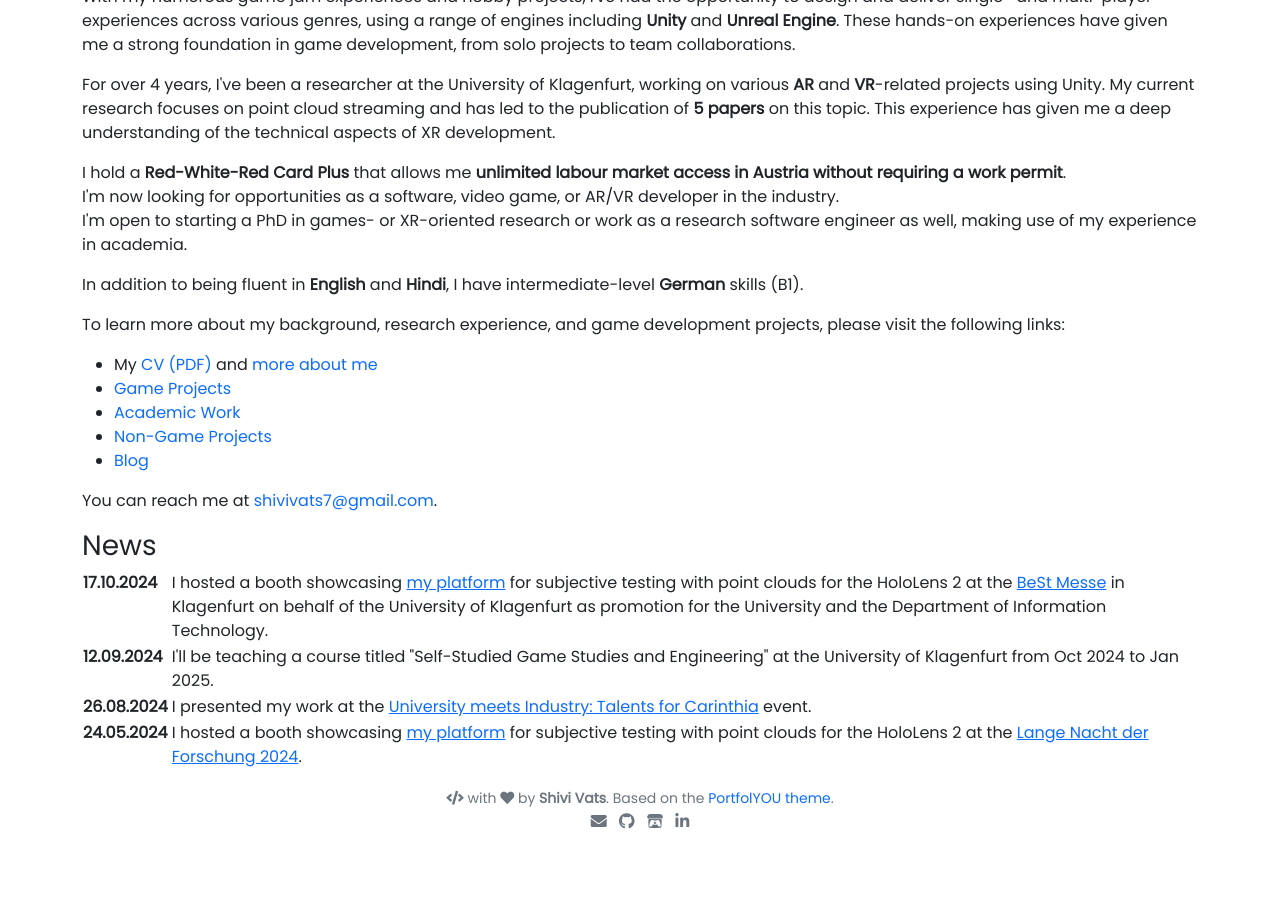
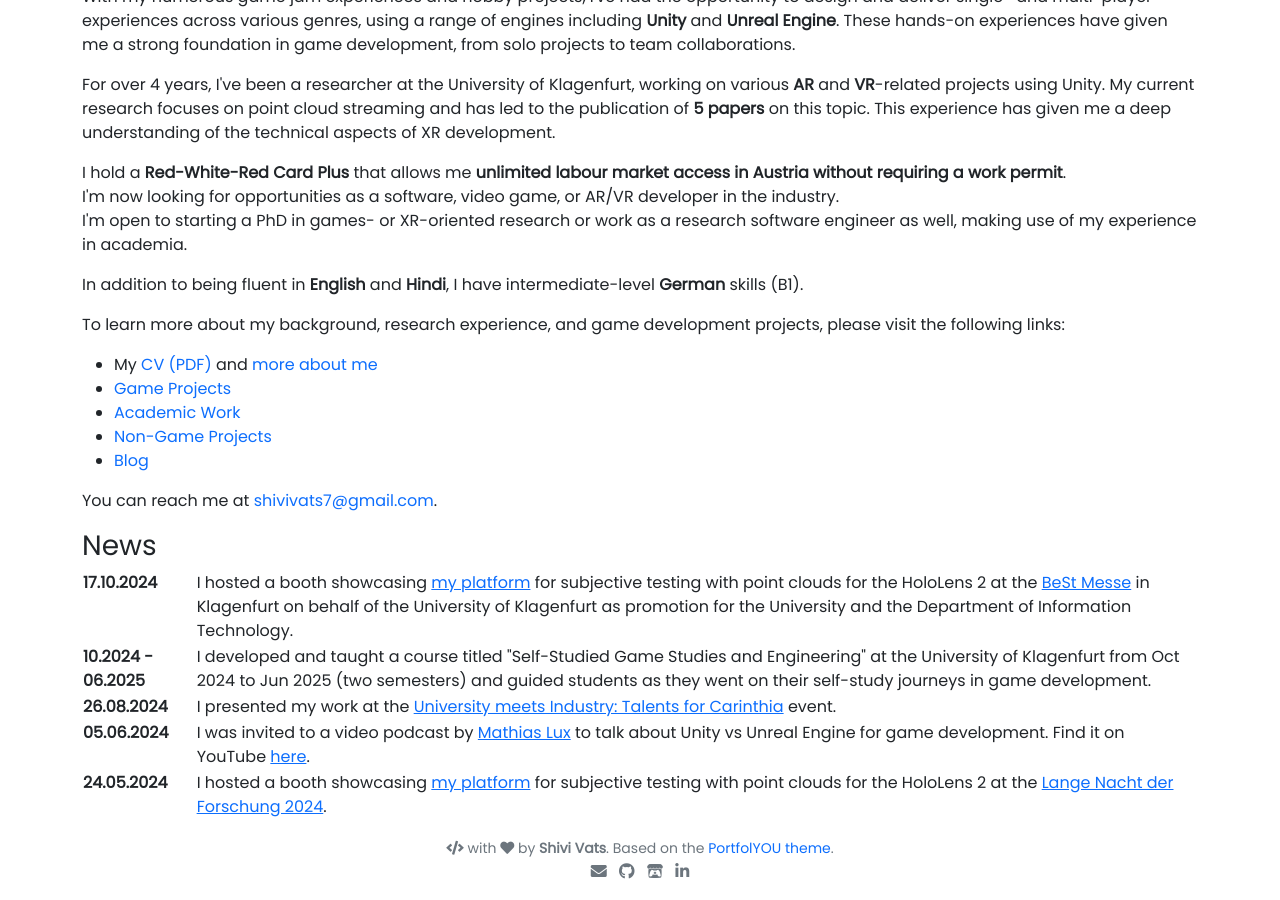
Before and after one commit to shivivats/shivivats.github.io, a Jekyll site: the page built from pages/index.md, in a window 1280 px wide and 900 px high, scrolled down 708 px. Built offline with Jekyll 4.4.1, drawn with Linux system fonts in a browser that asks for light colours; before the commit the page ends 1558 px from its top, so only the background shows below that.

Commit message:
added video podcast and teaching news

```diff
--- a/_data/news.yml
+++ b/_data/news.yml
@@ -2,14 +2,19 @@
   title: I hosted a booth showcasing <a href="https://github.com/shivivats/MR-Subjective-Testing-Platform">my platform</a> for subjective testing with point clouds for the HoloLens 2 at the <a href="https://best-klagenfurt.at/">BeSt Messe</a> in Klagenfurt on behalf of the University of Klagenfurt as promotion for the University and the Department of Information Technology.
   link:
 
-- date: 12.09.2024
-  title: I'll be teaching a course titled "Self-Studied Game Studies and Engineering" at the University of Klagenfurt from Oct 2024 to Jan 2025.
+- date: 10.2024 - 06.2025
+  title: I developed and taught a course titled "Self-Studied Game Studies and Engineering" at the University of Klagenfurt from Oct 2024 to Jun 2025 (two semesters) and guided students as they went on their self-study journeys in game development.
   link:
 
 - date: 26.08.2024
   title: I presented my work at the <a href="https://www.aau.at/blog/university-meets-industry/">University meets Industry&colon; Talents for Carinthia</a> event.
   link:
 
+- date: 05.06.2024
+  title: I was invited to a video podcast by <a href="https://www.itec.uni-klu.ac.at/~mlux/index.php">Mathias Lux</a> to talk about Unity vs Unreal Engine for game development. Find it on YouTube <a href="https://youtu.be/gez5AT9NHfI?si=6KLVw4uaxdIeWNi7">here</a>.
+  link:
+
+
 - date: 24.05.2024
   title: I hosted a booth showcasing <a href="https://github.com/shivivats/MR-Subjective-Testing-Platform">my platform</a> for subjective testing with point clouds for the HoloLens 2 at the <a href="https://www.aau.at/lange-nacht-der-forschung/">Lange Nacht der Forschung 2024</a>.
   link:
```
